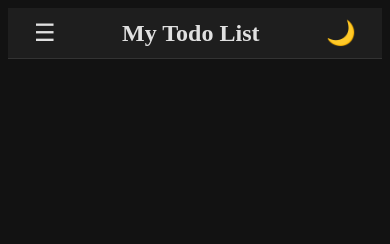
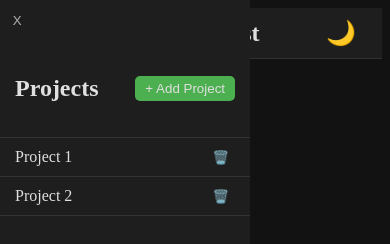
Before and after one commit to Sid2169/Todo, a website built with webpack: page src/template.html in a window 390 px wide. Both pictures are taken after a click on the button "Toggle Sidebar". Built offline with nearby package versions, Linux system fonts and the light colour scheme.

Commit message:
Add sidebar for project management
- Implemented a sidebar component in template.html to manage projects.
- Added a header section with an "Add Project" button and a list of projects.
- Included delete buttons for each project in the project list.
- Styled the sidebar in styles.css to match the existing theme, with smooth toggling functionality.
- Ensured the sidebar is fixed and responsive for better user experience.

```diff
--- a/src/index.js
+++ b/src/index.js
@@ -4,3 +4,15 @@ import { loadUI } from './modules/loadUI.js';
 
 //Load UI:
 loadUI();
+
+//Side Bar Toggle:
+const sideBarToggle = document.querySelector('.sidebar-toggle');
+const sideBar = document.getElementById('sidebar')
+sideBarToggle.addEventListener('click', () => {
+    sideBar.classList.add('open');
+});
+
+const closeSideBar = document.getElementById('btn-close-side-bar');
+closeSideBar.addEventListener('click', () => {
+    sideBar.classList.remove('open');
+})
--- /dev/null
+++ b/src/modules/SideBarComp.js
@@ -0,0 +1,21 @@
+export const SideBarComp = document.createElement('div');
+SideBarComp.innerHTML = `
+     <aside class="sidebar" id="sidebar">
+            <button id="btn-close-side-bar">X</button>
+            <div class="sidebar-header">
+                <h2>Projects</h2>
+                <button class="add-project" id="addProjectBtn">+ Add Project</button>
+            </div>
+            <ul class="project-list" id="projectList">
+                <li class="project-item">
+                    <span>Project 1</span>
+                    <button class="delete-project">🗑️</button>
+                </li>
+                <li class="project-item">
+                    <span>Project 2</span>
+                    <button class="delete-project">🗑️</button>
+                </li>
+                <!-- More projects can be added dynamically -->
+            </ul>
+        </aside>
+`
--- a/src/modules/loadUI.js
+++ b/src/modules/loadUI.js
@@ -1,5 +1,8 @@
 import { HeaderComp } from './HeaderComp.js';
+import { SideBarComp } from './SideBarComp.js'
 
+const rootElement = document.getElementById('root');
 export const loadUI = () => {
-    document.getElementById('root').appendChild(HeaderComp);
+    rootElement.appendChild(HeaderComp);
+    rootElement.appendChild(SideBarComp);
 }
--- a/src/styles.css
+++ b/src/styles.css
@@ -46,3 +46,70 @@ body {
     font-size: 24px;
     margin: 0;
 }
+
+.sidebar {
+    width: 250px;
+    height: 100vh;
+    background-color: var(--secondary-bg);
+    color: var(--primary-text);
+    position: fixed; /* Fixed position for sidebar */
+    top: 0;
+    left: 0;
+    transition: transform 0.3s ease; /* Smooth transition for toggling */
+    transform: translateX(-100%); /* Initially hidden */
+    z-index: 1000; /* Ensure it appears above other elements */
+}
+
+.sidebar.open {
+    transform: translateX(0); /* Show sidebar when open */
+}
+
+.sidebar-header {
+    display: flex;
+    justify-content: space-between;
+    align-items: center;
+    padding: 15px;
+    border-bottom: 1px solid var(--border-color);
+}
+
+.add-project {
+    background-color: var(--accent-color);
+    color: var(--primary-text);
+    border: none;
+    padding: 5px 10px;
+    cursor: pointer;
+    border-radius: 5px;
+}
+
+.project-list {
+    list-style: none;
+    padding: 0;
+    margin: 0;
+}
+
+.project-item {
+    display: flex;
+    justify-content: space-between;
+    align-items: center;
+    padding: 10px 15px;
+    border-bottom: 1px solid var(--border-color);
+}
+
+.delete-project {
+    background: none;
+    border: none;
+    color: var(--error-color);
+    cursor: pointer;
+}
+
+#btn-close-side-bar {
+    background: none;
+    border: none;
+    color: var(--secondary-text);
+    padding: 0.6rem;
+    border-radius: 0.4rem;
+    margin: 0.2rem;
+}
+#btn-close-side-bar:hover {
+    background-color: var(--hover-bg);
+}
--- a/src/template.html
+++ b/src/template.html
@@ -4,13 +4,15 @@
 <head>
     <meta charset="UTF-8">
     <meta name="viewport" content="width=device-width, initial-scale=1.0">
-    <title>Document</title>
+    <title>My Todo List</title>
 </head>
 
 <body>
 
     <div id="root">
 
+
+
     </div>
 </body>
 
```
